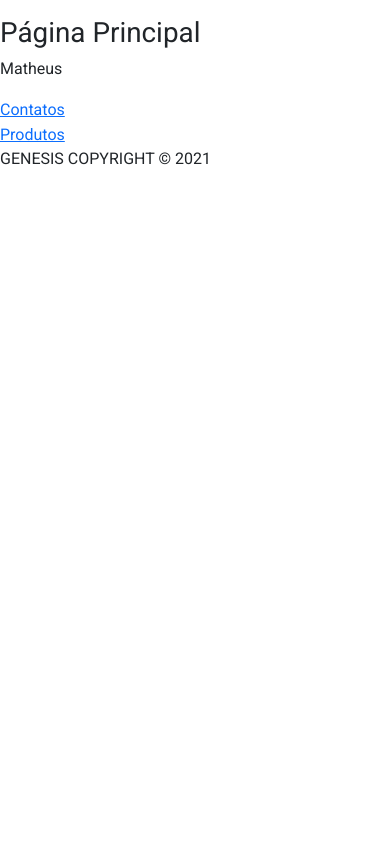
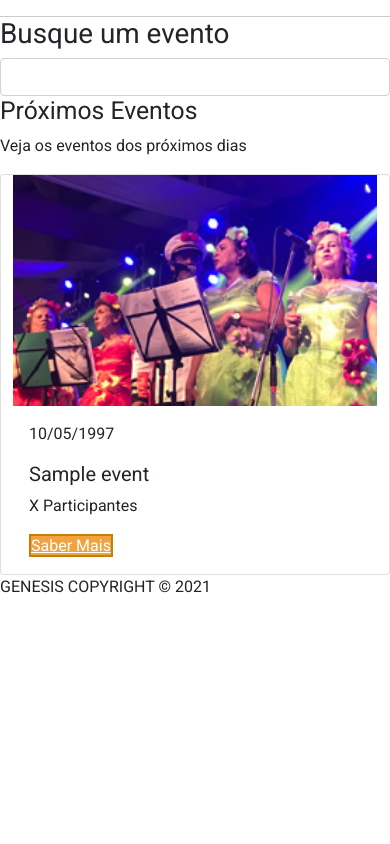
Before and after one commit to joninhasmcz/laravelCurso, a Laravel app: page / in a window 390 px wide. Run offline with Laravel 8, Linux system fonts and the light colour scheme; tables that the repository leaves empty hold one stand-in row (values such as "Sample post").

Commit message:
add css, add model event

```diff
--- a/cursoLaravel/app/Http/Controllers/EventController.php
+++ b/cursoLaravel/app/Http/Controllers/EventController.php
@@ -3,25 +3,15 @@
 namespace App\Http\Controllers;
 
 use Illuminate\Http\Request;
+use App\Models\Event;
 
 class EventController extends Controller
 {
     public function index()
     {
-        $nome = "Matheus";
-        $idade = 29;
+        $events = Event::all();
 
-        $arr = [10,20,30,40,50];
-        $nomes = ["Matheus", "Maria", "João", "Saulo"];
-
-        return view('welcome',
-        [
-        'nome' => $nome,
-        'idade' => $idade,
-        'profissao' => "Programador",
-        'arr' => $arr,
-        'nomes' => $nomes
-        ]);
+        return view('welcome', ['events' => $events]);
 
     }
 
--- /dev/null
+++ b/cursoLaravel/app/Models/Event.php
@@ -0,0 +1,11 @@
+<?php
+
+namespace App\Models;
+
+use Illuminate\Database\Eloquent\Factories\HasFactory;
+use Illuminate\Database\Eloquent\Model;
+
+class Event extends Model
+{
+    use HasFactory;
+}
--- a/cursoLaravel/public/css/style.css
+++ b/cursoLaravel/public/css/style.css
@@ -1,7 +1,62 @@
+/* OPS GERAIS */
 * {
     font-family: 'Roboto';
+
+}
+
+body {
+
+    min-height: 100vh;
+    padding-bottom: 100px;
+    position: relative;
+}
+
+header {
+    background-color: #fff;
+    border-bottom: 1px solid #CCC;
+}
+
+.row {
+    margin: 0;
+}
+
+.container-fluid {
+    padding: 0;
+}
+
+.btn-primary {
+    background-color: #f2a340;
+    border: 2px solid #C28008;
+}
+
+.btn-primery:hover{
+    background-color: #C28008;
+    border-color: #c28008;
 }
 
 #navbar img {
    width: 90px;
 }
+
+/* Navbar */
+
+#navbar img {
+    width: 400px;
+    padding-block: 4%;
+}
+
+#navbar {
+    justify-content: space-evenly;
+    background-color: #fff;
+    padding: 5px 0;
+}
+
+#navbar a {
+    font-size: 20px;
+    color: #757575;
+}
+#navbar a:hover {
+    color: #f2a340;
+}
+
+/* Search Container */
--- a/cursoLaravel/resources/views/welcome.blade.php
+++ b/cursoLaravel/resources/views/welcome.blade.php
@@ -4,9 +4,29 @@
 
 @section('content')
 
-    <h1> Página Principal </h1>
-    <p>{{$nome}}</p>
-    <a href="/contato">Contatos</a>
-    </br>
-    <a href="/produto">Produtos</a>
+    <div id="search-container" class="col-md-12">
+        <h1>Busque um evento</h1>
+        <form action="">
+            <input type = "text" id = "search" name="search" class="form-control" placeholser="Procurar...">
+        </form>
+    </div>
+    <div id="events-container" class="col-md-12">
+        <h2>Próximos Eventos</h2>
+        <p>Veja os eventos dos próximos dias</p>
+        <div id="cards-container" class="row">
+            @foreach($events as $event)
+                <div class="card col-md3">
+                    <img src="img/baile.jpg" alt="{{ $event -> title}}">
+                    <div class="card-body">
+                        <p class="card-date">10/05/1997</p>
+                        <h5 class="card-title">{{ $event -> title}}</h5>
+                        <p class="card-participants">X Participantes</p>
+                        <a href="#" class="bt btn-primary"> Saber Mais</a>
+                    </div>
+                </div>
+            @endforeach
+        </div>
+    </div>
+
+
 @endsection
--- a/cursoLaravel/routes/web.php
+++ b/cursoLaravel/routes/web.php
@@ -16,17 +16,9 @@ use Illuminate\Support\Facades\Route;
 use App\Http\Controllers\EventController;
 
 Route::get('/', [EventController::class, 'index']);
+
 Route::get('/event/create', [EventController::class, 'create']);
 
 Route::get('/contato', function () {
     return view('contact');
 });
-Route::get('/produto', function () {
-
-    $busca = request('search');
-
-    return view('products', ['busca' => $busca]);
-});
-Route::get('/produto/{id}', function ($id) {
-    return view('product', ['id' => $id]);
-});
```
Also changed, not shown: cursoLaravel/resources/views/product.blade.php (deleted, +0 -11 lines), cursoLaravel/resources/views/products.blade.php (deleted, +0 -12 lines), cursoLaravel/database/migrations/2021_09_17_121254_add_section_to_funcionarios_table.php (added), cursoLaravel/database/migrations/2021_09_17_132419_create_events_table.php (added), cursoLaravel/public/img/baile.jpg (added).
